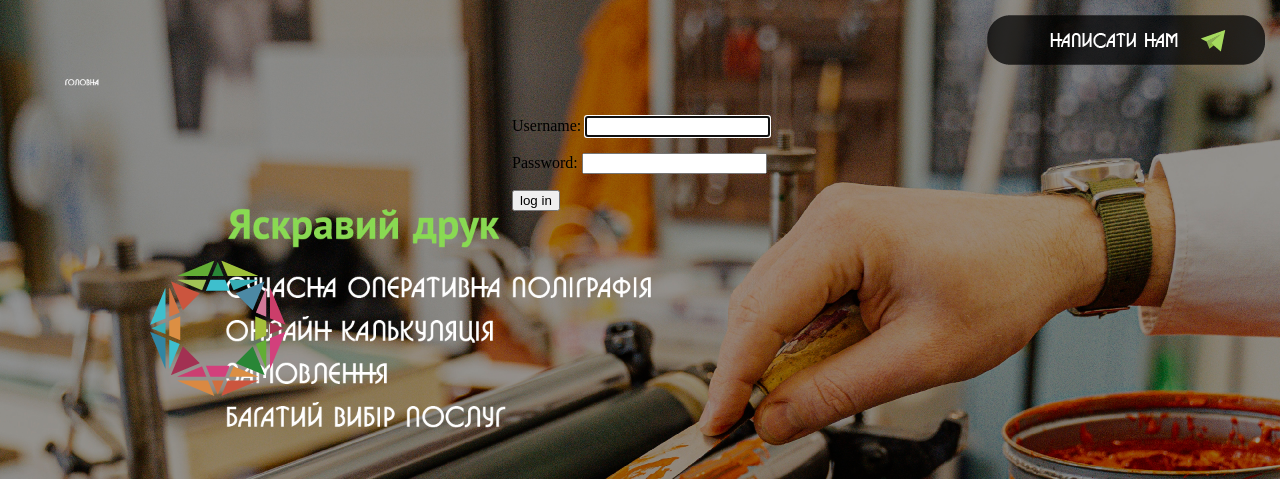
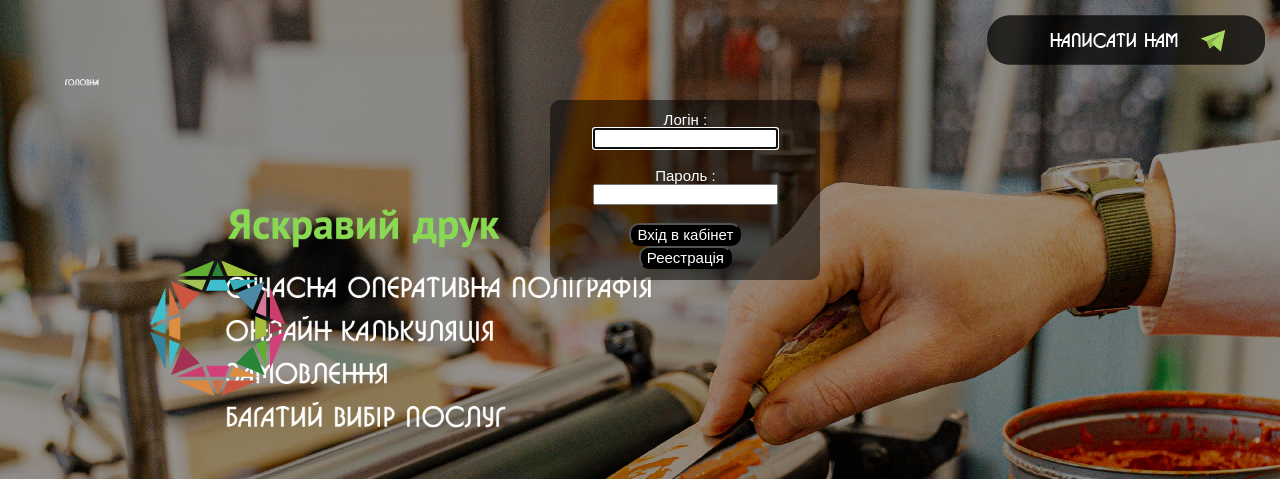
Before and after one commit to SteepBoss/Calculation_druk, a Django app: page /users/login/ in a window 1280 px wide; the page is wider, and only the part inside the window is pictured. Shown: the top 479 px of that part. Run offline with Django 4.2, Linux system fonts and the light colour scheme.

Commit message:
создана кнопка регистрации,обновлен вход

```diff
--- a/Druk_site_app/templates/Druk_site_app/index.html
+++ b/Druk_site_app/templates/Druk_site_app/index.html
@@ -37,20 +37,25 @@
   </style>
 </head>
 <body>
-  <a href="{% url 'Druk_site_app:index' %}">
   {% if user.is_authenticated %}
-    <p class="all_text">Hello, {{ user.username }}.</p>
-    <p class="all_text"><a href="{% url 'users:logout' %}">log out</a></p>
+  <div
+
+    id="user-info" style="position: fixed; top: 0; left: 50%; transform: translateX(-50%); z-index: 100;
+        background-color: rgba(0,0,0,0.5); padding: 10px; border-radius: 10px;">
+    <a href="#" style="color: #fff; text-decoration: none;">Ви зайшли як, {{ user.username }}</a>
+      <span style="color: #fff; margin: 0 10px;">│</span>
+    <a href="{% url 'users:logout' %}" style="color: #fff; text-decoration: none;">Вийти з кабінету</a>
+
+  </div>
   {% else %}
         <a href="{% url 'users:login' %}" style="position: absolute; top: 650px;
       left: 50%; transform: translateX(-50%); transition:transform 0.3s ease-in-out;"
       onmouseover="this.style.transform = 'translateX(-50%) scale(1.1)';"
       onmouseout="this.style.transform = 'translateX(-50%)';">
       <img src="{% static 'images/cabinet.png' %}" alt="Your Image"> </a>
-
   {% endif %}
-  <img src="{% static 'images/1page.png' %}" alt="Your Image" style="position: absolute; top: 900px; left: 50%; max-width:
-     100%; max-height: 100%; transform: translate(-50%, -50%);"
+        <img src="{% static 'images/1page.png' %}" alt="Your Image" style="position: absolute; top: 900px; left: 50%;
+     max-width: 100%; max-height: 100%; transform: translate(-50%, -50%);"
      onmouseover="this.style.transform = 'translate(-50%, -50%) scale(1.2)';"
      onmouseout="this.style.transform = 'translate(-50%, -50%) scale(1)';"
      onclick="scrollToBottom()">
@@ -67,16 +72,26 @@
       {% block content %}
       {% endblock content %}
 <script>
+  function moveUserInfo() {
+    const userInfo = document.querySelector('#user-info');
+    const scrollTop = window.pageYOffset || document.documentElement.scrollTop;
+    userInfo.style.top = `${scrollTop}px`;
+    userInfo.style.position = 'absolute';
+    userInfo.style.left = '50%';
+    userInfo.style.transform = 'translateX(-50%)';
+  }
+
   function scrollToBottom() {
-    let currentScroll = 0;
-    let targetScroll = currentScroll + 1000;
-    let distance = targetScroll - currentScroll;
-    let duration = distance / 1000;
+    const currentScroll = window.pageYOffset || document.documentElement.scrollTop;
+    const targetScroll = currentScroll + 1000;
     window.scrollTo({
       top: targetScroll,
       behavior: 'smooth',
-      duration: duration
     });
+  }
+
+  if (document.querySelector('#user-info')) {
+    window.addEventListener('scroll', moveUserInfo);
   }
 </script>
 </body>
--- a/Druk_site_app/views.py
+++ b/Druk_site_app/views.py
@@ -1,5 +1,5 @@
-from django.shortcuts import render
 
+from django.shortcuts import render, redirect
 def index(request):
     return render(request, 'Druk_site_app/index.html')
 
--- a/users/templates/registration/logged_out.html
+++ b/users/templates/registration/logged_out.html
@@ -1,4 +1,3 @@
 {% extends "Druk_site_app/index.html" %}
 {% block content %}
-<p class="all_text">Вы вышли c вашего кабинета . Спасибо за Визит!</p>
 {% endblock content %}
--- a/users/templates/registration/login.html
+++ b/users/templates/registration/login.html
@@ -4,10 +4,28 @@
   {% if form.errors %}
    <p class="all_text">Your username and password didn't match. Please try again.</p>
   {% endif %}
-  <form method="post" action="{% url 'users:login' %}" class="login-form"style="position: relative; top: 100px; left: 40%;">
-    {% csrf_token %}
-    {{ form.as_p }}
-    <button name="submit">log in</button>
-    <input type="hidden" name="next" value="{% url 'Druk_site_app:index' %}" />
-  </form>
+  <div class="login-form-wrapper" style="position: fixed; top: 100px; left: 43%; display: flex;
+    justify-content: center; align-items: center; height: 180px; width: 270px; background-color: rgba(0, 0, 0, 0.5);
+    border-radius: 10px;">
+      <form method="post" action="{% url 'users:login' %}" class="login-form" style="width: 60%; display: flex;
+       flex-direction: column; justify-content: center; align-items: center;">
+        {% csrf_token %}
+
+        <label for="{{ form.username.id_for_label }}" class="all_text" style="color: #fff; text-align: center;">Логін :</label>
+        {{ form.username }}
+
+        <br><!-- добавляем пробел между логином и паролем -->
+        <label for="{{ form.password.id_for_label }}" class="all_text" style="color: #fff; text-align: center;">Пароль :</label>
+        {{ form.password }}
+
+        <br><!-- добавляем пробел между полем пароля и кнопкой -->
+        <button name="submit" class="all_text black-button" style="background-color: black; color: #fff; border-radius: 10px;">Вхід в кабінет</button>
+        <input type="hidden" name="next" value="{% url 'Druk_site_app:index' %}" />
+        <button type="button" onclick="location.href='{% url 'users:register' %}';" class="all_text black-button"
+                style="background-color: black; color: #fff; border-radius: 10px;">Реестрація</button>
+
+
+
+      </form>
+    </div>
 {% endblock content %}
--- a/users/urls.py
+++ b/users/urls.py
@@ -1,7 +1,9 @@
 """Определяет схемы URL для пользователей"""
 from django.urls import path, include
+from . import views
 app_name = 'users'
 urlpatterns = [
     # Включить URL авторизации по умолчанию.
     path('', include('django.contrib.auth.urls')),
+    path('register/', views.register, name='register'),
 ]
```
Also changed, not shown: users/templates/registration/register.html (added, +9 -0 lines), users/views.py (+19 -3 lines), db.sqlite3.
